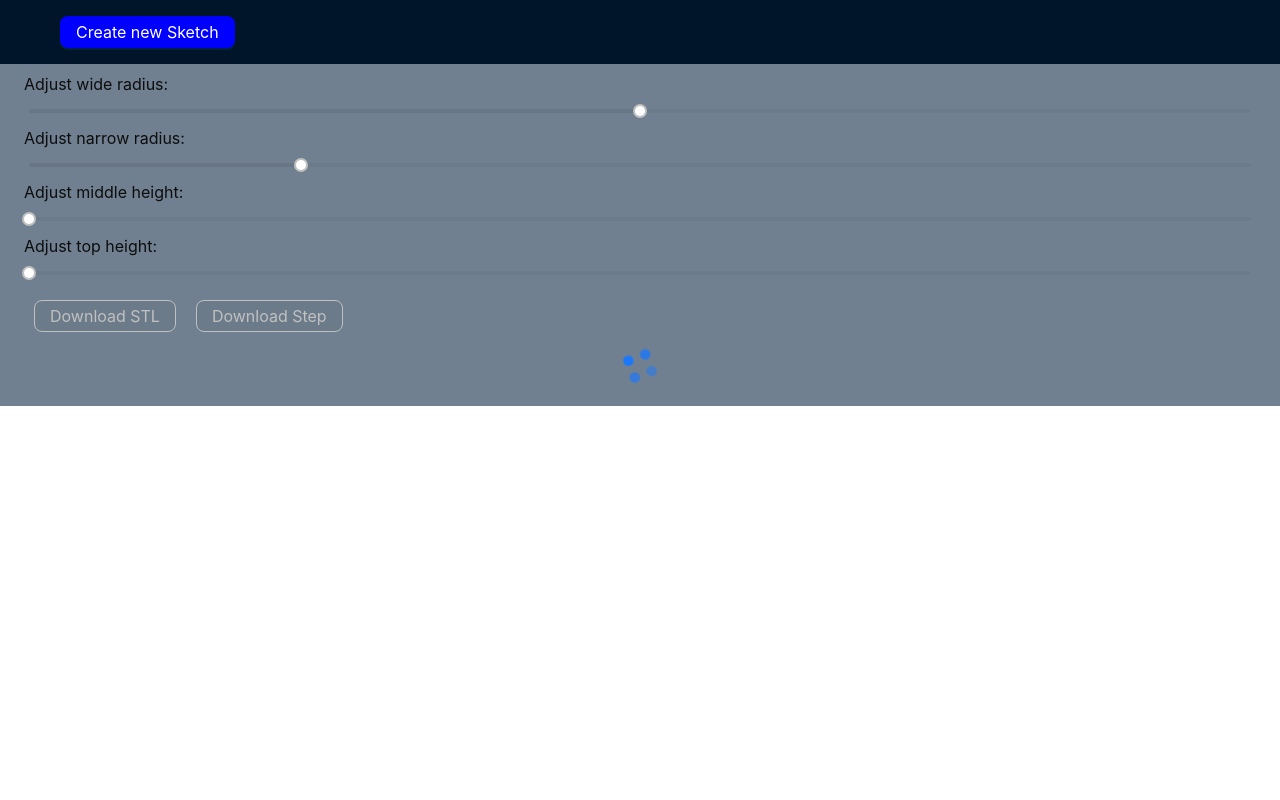
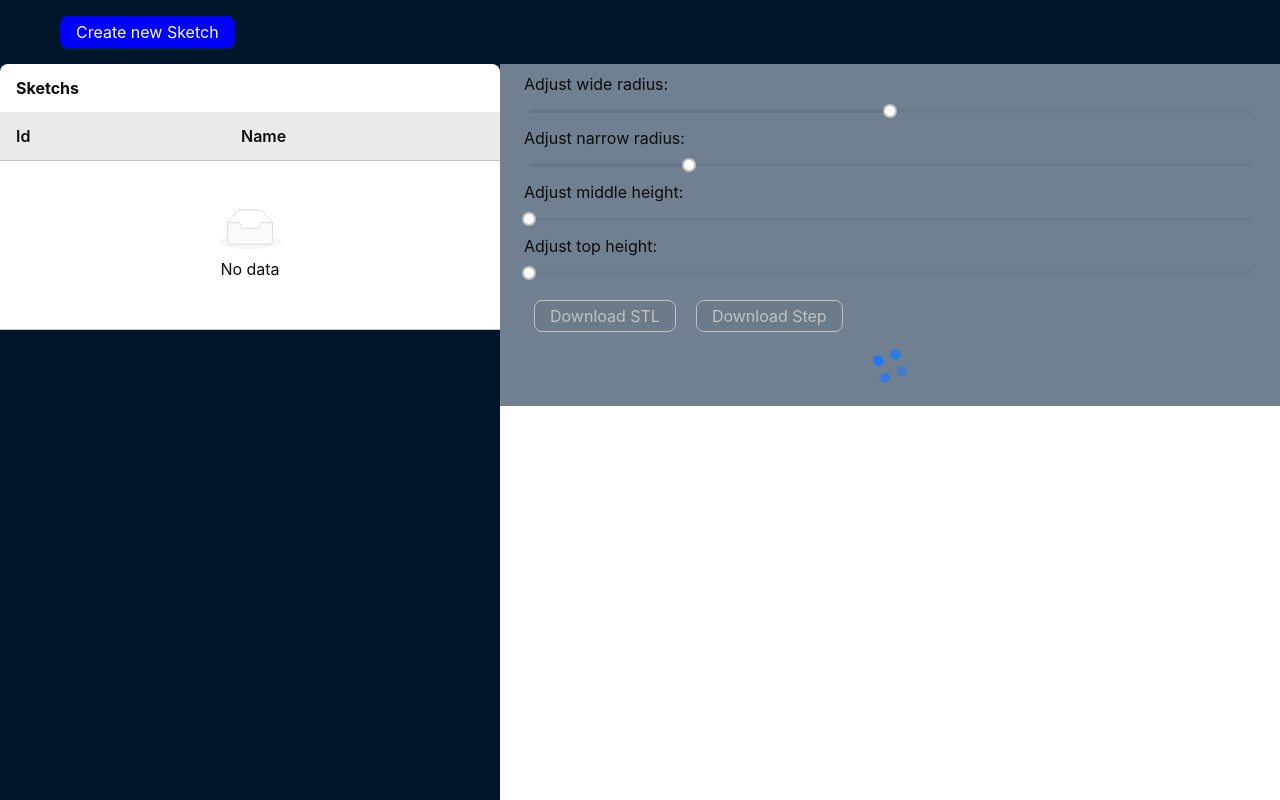
Before and after one commit to sg-dev1/r3f_cad, a Next.js app: page / in a window 1280 px wide. Built offline with nearby package versions, Linux system fonts and the light colour scheme.

Commit message:
B002: Integration of Sketcher Tool

```diff
--- a/src/app/slices/Sketch.ts
+++ b/src/app/slices/Sketch.ts
@@ -7,6 +7,7 @@ import { SolverEntityType } from '../types/SolverTypes';
 
 export interface SketchType {
   id: number;
+  name: string;
 
   entityIdCounter: number;
   points: Point3DType[];
@@ -23,6 +24,7 @@ export interface SketchType {
 
 export const emptySketch: SketchType = {
   id: -1,
+  name: '',
 
   entityIdCounter: 1,
   points: [],
--- a/src/app/slices/sketchSlice.ts
+++ b/src/app/slices/sketchSlice.ts
@@ -97,7 +97,11 @@ export const sketchSlice = createSlice({
   initialState,
   reducers: {
     createSketch: (state: SketchState) => {
-      state.sketches[state.sketchIdCount] = { ...emptySketch, id: state.sketchIdCount };
+      state.sketches[state.sketchIdCount] = {
+        ...emptySketch,
+        id: state.sketchIdCount,
+        name: `Sketch${state.sketchIdCount}`,
+      };
       state.activeSketchId = state.sketchIdCount;
       state.sketchIdCount++;
     },
@@ -111,6 +115,9 @@ export const sketchSlice = createSlice({
         return;
       }
       state.activeSketchId = id;
+    },
+    resetActiveSketch: (state: SketchState) => {
+      state.activeSketchId = -1;
     },
     deleteSketch: (state: SketchState, { payload: id }) => {
       if (!(id in state.sketches)) {
@@ -192,6 +199,7 @@ export const sketchSlice = createSlice({
 export const {
   createSketch,
   setActiveSketch,
+  resetActiveSketch,
   deleteSketch,
   addEntity,
   removeEntity,
@@ -206,6 +214,7 @@ export const {
   deleteLengthConstraintForLine,
 } = sketchSlice.actions;
 
+export const selectSketchs = (state: RootState) => state.sketchs.sketches;
 export const selectActiveSketchId = (state: RootState) => state.sketchs.activeSketchId;
 
 export const selectPoints = (state: RootState) => state.sketchs.sketches[state.sketchs.activeSketchId].points;
--- a/src/components/3dMod/MainView.tsx
+++ b/src/components/3dMod/MainView.tsx
@@ -2,12 +2,13 @@
 
 import React from 'react';
 import { Button, Layout } from 'antd';
-import OcTest from './OcTest';
+//import OcTest from './OcTest';
 import { createSketch, selectActiveSketchId } from '@/app/slices/sketchSlice';
 import { useAppDispatch, useAppSelector } from '@/app/hooks';
 import OcctWorkerTest from './OcctWorkerTest';
+import SketchTable from './SketchTable';
 
-const { Header, Content } = Layout;
+const { Header, Content, Sider } = Layout;
 
 const MainView = () => {
   //const activeSketchId = useAppSelector(selectActiveSketchId);
@@ -32,10 +33,26 @@ const MainView = () => {
           </Button>
         </Header>
 
-        <Content style={{ padding: '10px 24px 24px', backgroundColor: 'slategray' }}>
-          {/* <OcTest /> */}
-          <OcctWorkerTest />
-        </Content>
+        <Layout>
+          <Sider
+            width={500}
+            style={{
+              overflow: 'auto',
+              //height: '100vh',
+              position: 'fixed',
+              left: 0,
+              top: 64,
+              bottom: 0,
+            }}
+          >
+            <SketchTable />
+          </Sider>
+
+          <Content style={{ marginLeft: 500, padding: '10px 24px 24px', backgroundColor: 'slategray' }}>
+            {/* <OcTest /> */}
+            <OcctWorkerTest />
+          </Content>
+        </Layout>
       </Layout>
 
       {/* <Canvas camera={{ fov, aspect, near, far }} className="mainview">
--- /dev/null
+++ b/src/components/3dMod/SketchTable.tsx
@@ -0,0 +1,94 @@
+import { useAppDispatch, useAppSelector } from '@/app/hooks';
+import { deleteSketch, selectSketchs } from '@/app/slices/sketchSlice';
+import { DeleteOutlined } from '@ant-design/icons';
+import { Popconfirm, Table } from 'antd';
+import { ColumnsType } from 'antd/es/table';
+import React, { useEffect, useState } from 'react';
+
+interface DataType {
+  key: string;
+  id: number;
+  name: string;
+}
+
+const SketchTable = () => {
+  const [tableData, setTableData] = useState<DataType[]>([]);
+  const sketches = useAppSelector(selectSketchs);
+
+  const [selectedRowKey, setSelectedRowKey] = useState<string | null>(null);
+  const dispatch = useAppDispatch();
+
+  useEffect(() => {
+    const values: DataType[] = Object.entries(sketches).map(([key, value]) => ({
+      key: String(value.id),
+      id: value.id,
+      name: value.name,
+    }));
+    setTableData(values);
+  }, [sketches]);
+
+  const columns: ColumnsType<DataType> = [
+    {
+      title: 'Id',
+      dataIndex: 'id',
+      key: 'id',
+      //width: '15%',
+      //sorter: (a, b) => a.id - b.id,
+      //sortOrder: sortedInfo.columnKey === 'changedByUser' ? sortedInfo.order : null,
+      //ellipsis: true,
+    },
+    {
+      title: 'Name',
+      dataIndex: 'name',
+      key: 'name',
+      //width: '15%',
+      //sorter: (a, b) => a.id - b.id,
+      //sortOrder: sortedInfo.columnKey === 'changedByUser' ? sortedInfo.order : null,
+      //ellipsis: true,
+    },
+    {
+      title: '',
+      dataIndex: 'action',
+      key: 'action',
+      width: '10%',
+      render: (_, record) => {
+        return (
+          <Popconfirm title="Sure to delete?" onConfirm={() => handleDelete(record as DataType)}>
+            <DeleteOutlined />
+          </Popconfirm>
+        );
+      },
+    },
+  ];
+
+  const handleDelete = (record: DataType) => {
+    console.log('delete', record);
+    dispatch(deleteSketch(record.id));
+  };
+
+  const handleRowClick = (record: DataType) => {
+    setSelectedRowKey(record.key);
+    //dispatch(setSelectedEntityId(record.id));
+  };
+
+  return (
+    <Table
+      style={{ height: '50%', overflow: 'auto' }}
+      pagination={false}
+      scroll={{ y: '35vh' }}
+      columns={columns}
+      dataSource={tableData}
+      title={() => <b>Sketchs</b>}
+      onRow={(record, rowIndex) => {
+        return {
+          onClick: (event) => {
+            handleRowClick(record);
+          },
+        };
+      }}
+      rowClassName={(record) => (record.key === selectedRowKey ? 'selected-row' : '')}
+    />
+  );
+};
+
+export default SketchTable;
--- a/src/components/Sketcher/SketcherView.tsx
+++ b/src/components/Sketcher/SketcherView.tsx
@@ -9,6 +9,7 @@ import { useAppDispatch, useAppSelector } from '@/app/hooks';
 import {
   deleteConstraintById,
   deleteLengthConstraintForLine,
+  resetActiveSketch,
   selectConstraints,
   selectLastDof,
   selectLastSolverFailedConstraints,
@@ -269,6 +270,10 @@ const SketcherView = () => {
               bottom: 0,
             }}
           >
+            <Button type="primary" className="primary-button" onClick={() => dispatch(resetActiveSketch())}>
+              Back to 3D Modeller
+            </Button>
+
             <ConstraintTable />
             <EntitiesTable />
           </Sider>
```
